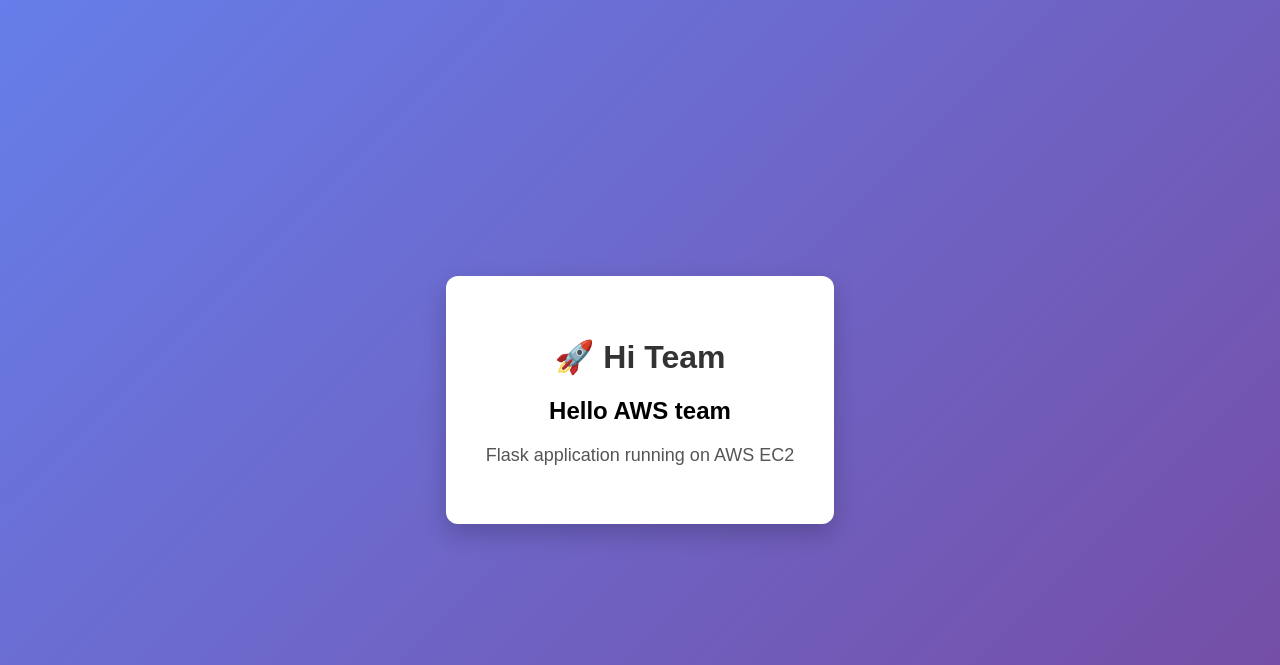
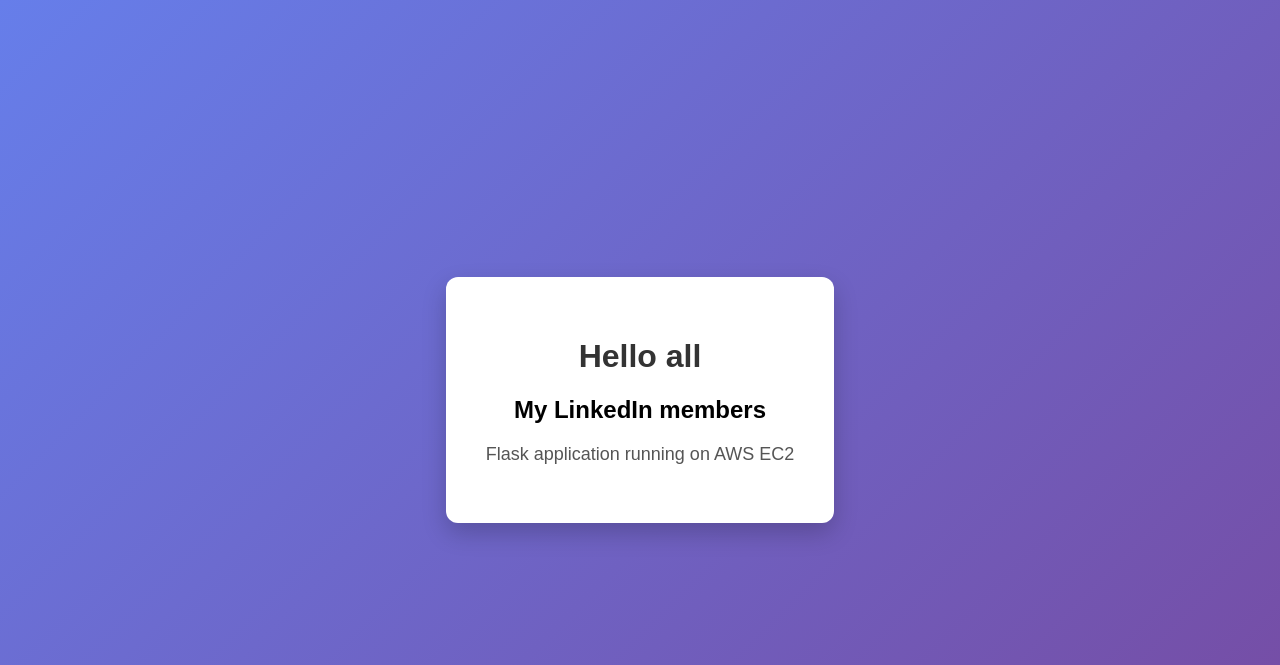
Before and after one commit to Bhargav-kommana/flask-deployment-demo-app, a Flask app: page / in a window 1280 px wide. Shown: the top 665 px of the page. Run offline with Flask 3, Linux system fonts and the light colour scheme.

Commit message:
I changed my HTML Code

```diff
--- a/templates/index.html
+++ b/templates/index.html
@@ -36,8 +36,8 @@
 
 <body>
     <div class="card">
-        <h1>🚀 Hi Team</h1>
-        <h2>Hello AWS team</h2>
+        <h1>Hello all</h1>
+        <h2>My LinkedIn members</h2>
         <p>Flask application running on AWS EC2</p>
     </div>
 </body>
```
